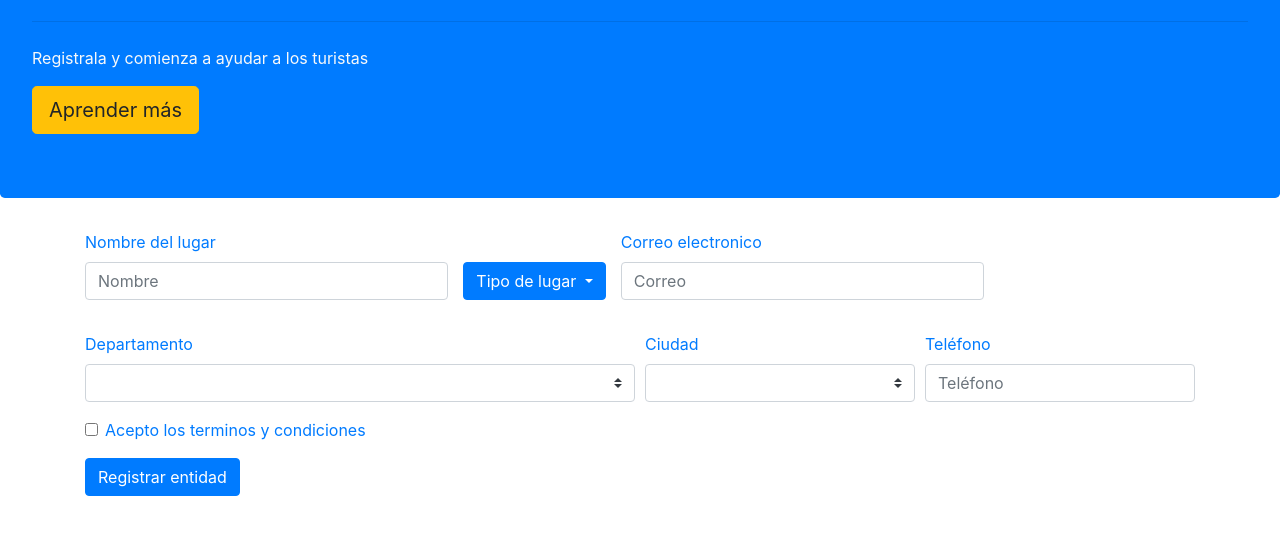
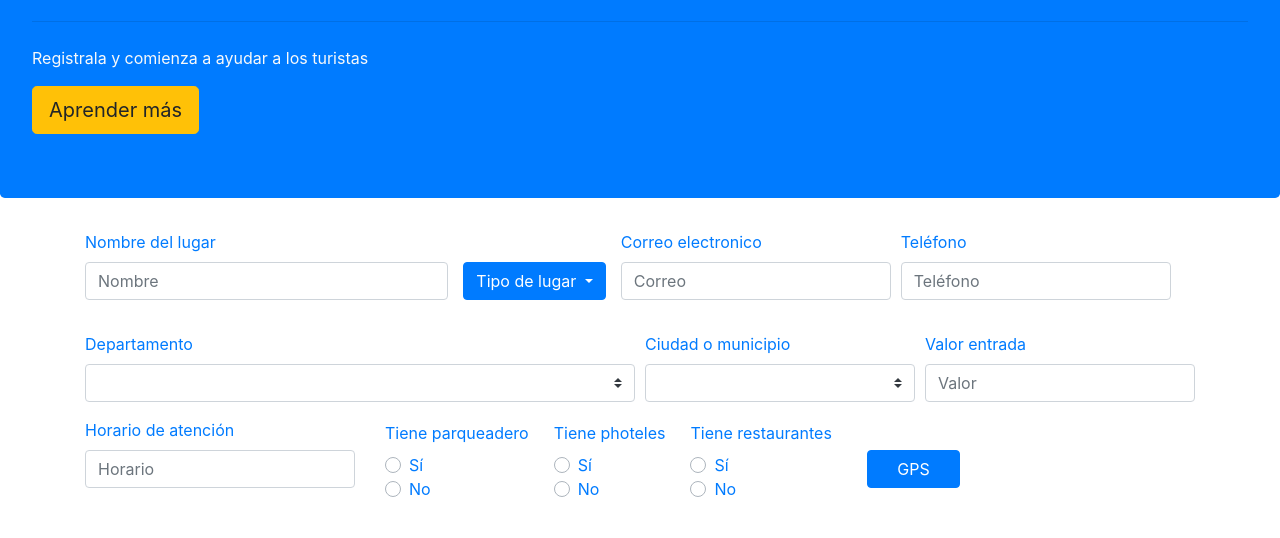
Before and after one commit to josemanuelep/PageTour, a website: page Project/src/registroLugarTuristico.html in a window 1280 px wide. Shown: the part 262-800 px from the top of the page. Drawn offline with nearby package versions, Linux system fonts and the light colour scheme; no server answers.

Commit message:
Registro lugar front-end terminado

```diff
--- a/Project/src/css/registros.css
+++ b/Project/src/css/registros.css
@@ -12,3 +12,13 @@ body{
 .bajar{
     margin: 32px 10px;
 }
+
+.divRadioBoton{
+    margin-top: 3px;
+    margin-left: 25px;
+}
+
+.botonGPS{
+    margin-top: 32px;
+    margin-left: 35px;
+}
--- a/Project/src/registroLugarTuristico.html
+++ b/Project/src/registroLugarTuristico.html
@@ -1,14 +1,17 @@
 <!DOCTYPE html>
 <html lang="es">
+
 <head>
   <meta charset="UTF-8">
   <meta name="viewport" content="width=device-width, initial-scale=1.0">
   <meta http-equiv="X-UA-Compatible" content="ie=edge">
-    <link rel="stylesheet" href="https://stackpath.bootstrapcdn.com/bootstrap/4.3.1/css/bootstrap.min.css" integrity="sha384-ggOyR0iXCbMQv3Xipma34MD+dH/1fQ784/j6cY/iJTQUOhcWr7x9JvoRxT2MZw1T" crossorigin="anonymous">
+  <link rel="stylesheet" href="https://stackpath.bootstrapcdn.com/bootstrap/4.3.1/css/bootstrap.min.css"
+    integrity="sha384-ggOyR0iXCbMQv3Xipma34MD+dH/1fQ784/j6cY/iJTQUOhcWr7x9JvoRxT2MZw1T" crossorigin="anonymous">
   <link rel="shortcut icon" href="img/icono.png" type="image/x-icon">
   <link rel="stylesheet" href="css/registros.css">
   <title>Registro Lugar Turístico</title>
 </head>
+
 <body>
   <main class="main">
     <nav class="navbar navbar-expand-lg navbar-light bg-primary">
@@ -16,7 +19,8 @@
         <img src="img/Logo.png" width="30" height="45" class="d-inline-block align-top" alt="">
       </a>
       <a class="navbar-brand" href="#">PageTour</a>
-            <button class="navbar-toggler" type="button" data-toggle="collapse" data-target="#navbarTogglerDemo01" aria-controls="navbarTogglerDemo01" aria-expanded="false" aria-label="Toggle navigation">
+      <button class="navbar-toggler" type="button" data-toggle="collapse" data-target="#navbarTogglerDemo01"
+        aria-controls="navbarTogglerDemo01" aria-expanded="false" aria-label="Toggle navigation">
         <span class="navbar-toggler-icon"></span>
       </button>
       <div class="collapse navbar-collapse" id="navbarTogglerDemo01">
@@ -53,7 +57,8 @@
             </select>
           </div>
           <div class="dropdown bajar">
-                        <button class="btn btn-primary dropdown-toggle" type="button" id="dropdownTipoLugar" data-toggle="dropdown" aria-haspopup="true" aria-expanded="false">
+            <button class="btn btn-primary dropdown-toggle" type="button" id="dropdownTipoLugar" data-toggle="dropdown"
+              aria-haspopup="true" aria-expanded="false">
               Tipo de lugar
             </button>
             <div class="dropdown-menu" aria-labelledby="dropdownMenu2">
@@ -62,11 +67,16 @@
               <button class="dropdown-item" type="button">Religioso</button>
             </div>
           </div>
-                      <div class="col-md-4 mb-3">
+          <div class="col-md-3 mb-3">
             <label for="validationDefaultUsername">Correo electronico</label>
             <div class="input-group">
-                          <input type="email" class="form-control" id="validationDefaultUsername" placeholder="Correo"  aria-describedby="inputGroupPrepend2" required>
+              <input type="email" class="form-control" id="validationDefaultUsername" placeholder="Correo"
+                aria-describedby="inputGroupPrepend2" required>
             </div>
+          </div>
+          <div class="col-md-3 mb-3">
+            <label for="validationDefault05">Teléfono</label>
+            <input type="text" class="form-control" id="validationDefault05" placeholder="Teléfono" required>
           </div>
         </div>
         <div class="form-row">
@@ -77,15 +87,53 @@
             </select>
           </div>
           <div class="col-md-3 mb-3">
-                        <label for="validationDefault04">Ciudad</label>
+            <label for="validationDefault04">Ciudad o municipio</label>
             <select id="list-ciudad" class="custom-select">
               <option selected></option>
             </select>
           </div>
           <div class="col-md-3 mb-3">
-                        <label for="validationDefault05">Teléfono</label>
-                        <input type="text" class="form-control" id="validationDefault05" placeholder="Teléfono" required>
+            <label for="validationDefault05">Valor entrada</label>
+            <input type="number" class="form-control" id="validationDefault05" placeholder="Valor" required>
           </div>
+          <div class="col-md-3 mb-3">
+            <label for="validationDefault05">Horario de atención</label>
+            <input type="text" class="form-control" id="validationDefault05" placeholder="Horario" required>
+          </div>
+          <div class="divRadioBoton">
+            <label for="validationDefault05">Tiene parqueadero</label>
+            <div class="custom-control custom-radio">
+              <input type="radio" class="custom-control-input" id="defaultUnchecked" name="defaultExampleRadios" required>
+              <label class="custom-control-label" for="defaultUnchecked">Sí</label>
+            </div>
+            <div class="custom-control custom-radio">
+              <input type="radio" class="custom-control-input" id="defau" name="defaultExampleRadios">
+              <label class="custom-control-label" for="defau">No</label>
+            </div>
+          </div>
+          <div class="divRadioBoton">
+            <label for="validationDefault05">Tiene photeles</label>
+            <div class="custom-control custom-radio">
+              <input type="radio" class="custom-control-input" id="defaultUnchecked1" name="defaultExampleRadios1" required>
+              <label class="custom-control-label" for="defaultUnchecked1">Sí</label>
+            </div>
+            <div class="custom-control custom-radio">
+              <input type="radio" class="custom-control-input" id="defau1" name="defaultExampleRadios1">
+              <label class="custom-control-label" for="defau1">No</label>
+            </div>
+          </div>
+          <div class="divRadioBoton">
+            <label for="validationDefault05">Tiene restaurantes</label>
+            <div class="custom-control custom-radio">
+              <input type="radio" class="custom-control-input" id="defaultUnchecked2" name="defaultExampleRadios2" required>
+              <label class="custom-control-label" for="defaultUnchecked2">Sí</label>
+            </div>
+            <div class="custom-control custom-radio">
+              <input type="radio" class="custom-control-input" id="defau2" name="defaultExampleRadios2">
+              <label class="custom-control-label" for="defau2">No</label>
+            </div>
+          </div>
+          <button type="button" class="btn btn-primary col-md-1 mb-5 botonGPS">GPS</button>
         </div>
         <div class="form-group">
           <div class="form-check">
@@ -95,7 +143,7 @@
             </label>
           </div>
         </div>
-                    <button class="btn btn-primary" type="submit">Registrar entidad</button>
+        <button class="btn btn-primary" type="submit">Registrar lugar</button>
         <footer class="my-5 pt-5 text-muted text-center text-small">
           <p class="mb-1">© 2019 PageTour</p>
           <ul class="list-inline">
@@ -113,9 +161,15 @@
   </footer>
   <!-- Optional JavaScript -->
   <!-- jQuery first, then Popper.js, then Bootstrap JS -->
-    <script src="https://code.jquery.com/jquery-3.4.1.min.js" integrity="sha256-CSXorXvZcTkaix6Yvo6HppcZGetbYMGWSFlBw8HfCJo=" crossorigin="anonymous"></script>
-    <script src="https://cdnjs.cloudflare.com/ajax/libs/popper.js/1.14.7/umd/popper.min.js" integrity="sha384-UO2eT0CpHqdSJQ6hJty5KVphtPhzWj9WO1clHTMGa3JDZwrnQq4sF86dIHNDz0W1" crossorigin="anonymous"></script>
-    <script src="https://stackpath.bootstrapcdn.com/bootstrap/4.3.1/js/bootstrap.min.js" integrity="sha384-JjSmVgyd0p3pXB1rRibZUAYoIIy6OrQ6VrjIEaFf/nJGzIxFDsf4x0xIM+B07jRM" crossorigin="anonymous"></script>
+  <script src="https://code.jquery.com/jquery-3.4.1.min.js"
+    integrity="sha256-CSXorXvZcTkaix6Yvo6HppcZGetbYMGWSFlBw8HfCJo=" crossorigin="anonymous"></script>
+  <script src="https://cdnjs.cloudflare.com/ajax/libs/popper.js/1.14.7/umd/popper.min.js"
+    integrity="sha384-UO2eT0CpHqdSJQ6hJty5KVphtPhzWj9WO1clHTMGa3JDZwrnQq4sF86dIHNDz0W1"
+    crossorigin="anonymous"></script>
+  <script src="https://stackpath.bootstrapcdn.com/bootstrap/4.3.1/js/bootstrap.min.js"
+    integrity="sha384-JjSmVgyd0p3pXB1rRibZUAYoIIy6OrQ6VrjIEaFf/nJGzIxFDsf4x0xIM+B07jRM"
+    crossorigin="anonymous"></script>
   <script src="js/getDependencias.js"></script>
 </body>
+
 </html>
```
Lines whose indentation alone changed are shown as unchanged.
